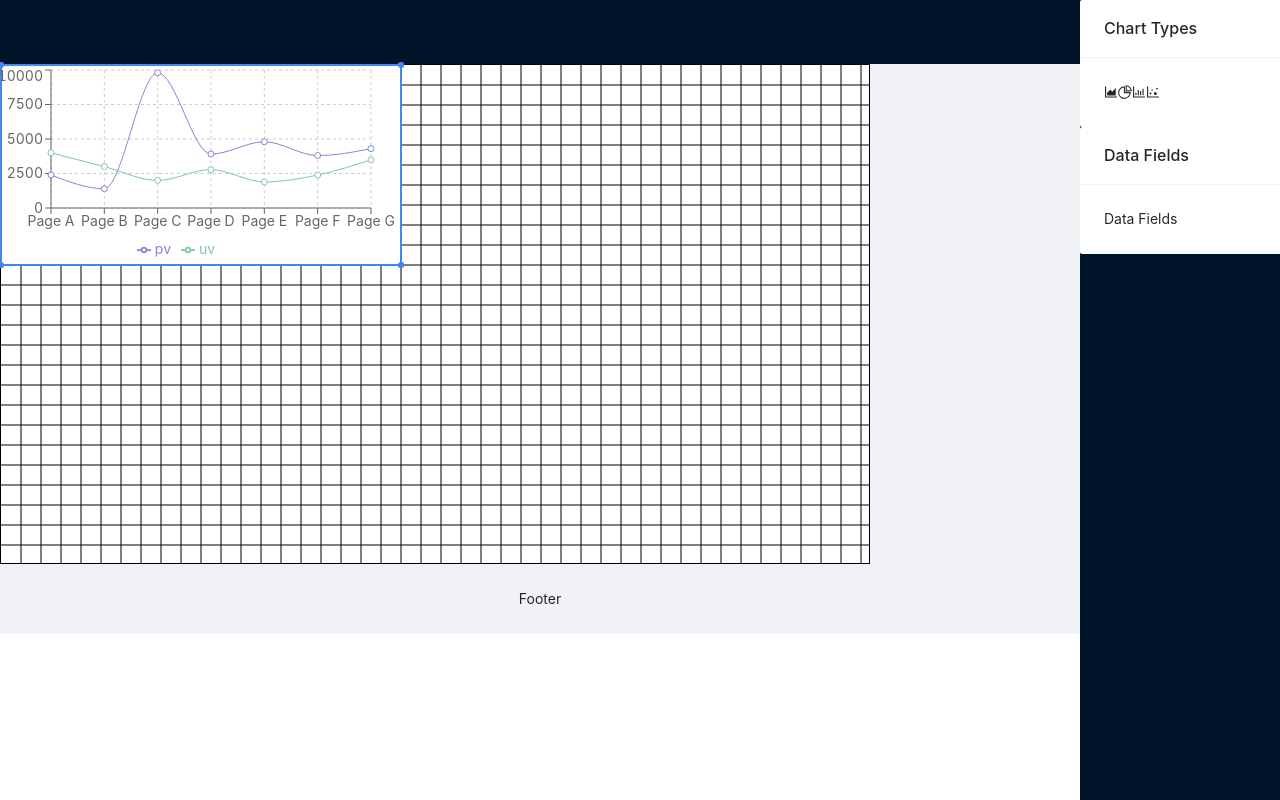
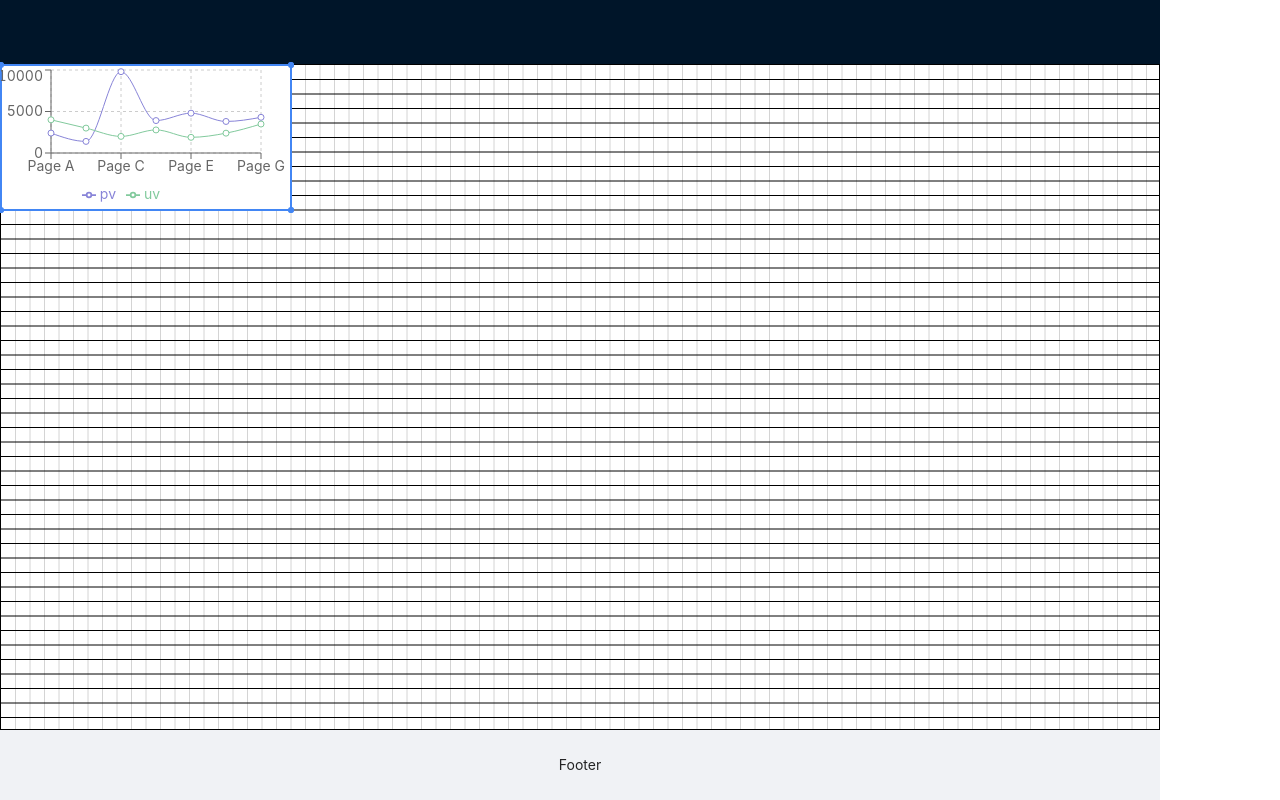
Before and after one commit to ntyukaev/everblaze, a React (Create React App) app: page / in a window 1280 px wide. Built offline with nearby package versions, Linux system fonts and the light colour scheme.

Commit message:
Squashed commit of the following:
commit 2c836ac9651945580f73fa6fa3570c1a83805191
Author: Nikolay Tyukaev <ntyukaev@gmail.com>
Date:   Fri Jun 17 13:10:09 2022 +0300

    scale grid

```diff
--- a/src/App.js
+++ b/src/App.js
@@ -1,10 +1,5 @@
 import React from 'react'
-import { Layout, Card } from 'antd'
-import {
-  AreaChartOutlined,
-  PieChartOutlined,
-  BarChartOutlined,
-  DotChartOutlined } from '@ant-design/icons'
+import { Layout } from 'antd'
 import 'antd/dist/antd.css'
 import Dashboard from './components/Dashboard'
 
@@ -12,11 +7,11 @@ const { Header, Content, Footer, Sider } = Layout
 
 const App = () => {
   return (
-    <Layout hasSider>
+    <Layout className='main-wrapper' hasSider>
       <Layout
         className="site-layout"
         style={{
-          marginRight: 200,
+          marginRight: 120,
         }}
       >
         <Header
@@ -29,6 +24,8 @@ const App = () => {
           style={{
             margin: '0',
             overflow: 'initial',
+            width: '100%',
+            height: '100%'
           }}
         >
           <Dashboard />
@@ -42,6 +39,8 @@ const App = () => {
         </Footer>
       </Layout>
       <Sider
+        theme='light'
+        width={120}
         style={{
           overflow: 'auto',
           height: '100vh',
@@ -51,27 +50,7 @@ const App = () => {
           bottom: 0,
         }}
       >
-        <Card
-          title="Chart Types"
-          bordered={false}
-          style={{
-            width: 300,
-          }}
-        >
-          <AreaChartOutlined />
-          <PieChartOutlined />
-          <BarChartOutlined />
-          <DotChartOutlined />
-        </Card>
-        <Card
-          title="Data Fields"
-          bordered={false}
-          style={{
-            width: 300,
-          }}
-        >
-          Data Fields
-        </Card>
+
       </Sider>
     </Layout>
   );
--- a/src/components/ChartContainer.js
+++ b/src/components/ChartContainer.js
@@ -3,6 +3,7 @@ import './ChartContainer.css'
 import ChartExample from './ChartExample'
 
 const ChartContainer = ({ grid, bounds }) => {
+  console.log(grid.x, grid.y)
   return (
     <Draggable
       grid={grid}
--- a/src/components/Dashboard.js
+++ b/src/components/Dashboard.js
@@ -1,4 +1,4 @@
-import { useState } from "react"
+import { useEffect, useRef, useState } from "react"
 import styled from 'styled-components'
 import _ from 'lodash'
 import './Dashboard.css'
@@ -23,7 +23,7 @@ const createGrid = (width, height, resolution) => {
     line.setAttribute('x2', e * resolution)
     line.setAttribute('y1', 0)
     line.setAttribute('y2', height)
-    line.setAttribute('stroke', 'black')
+    line.setAttribute('stroke', 'rgb(212, 212, 212)')
     line.setAttribute('stroke-width', '1px')
     svg.append(line)
   })
@@ -56,11 +56,22 @@ const DashboardContainer = styled.div.attrs(({ width, height, resolution }) => (
   `
 
 const Dashboard = () => {
-  const [width, setWidth] = useState(870)
-  const [height, setHeight] = useState(500)
-  const [resolution, setResolution] = useState(20)
+  const ref = useRef(null)
+  const [width, setWidth] = useState(0)
+  const [height, setHeight] = useState(0)
+  const [resolution, setResolution] = useState(0)
+
+  useEffect(() => {
+    const height = ref.current.parentElement.offsetHeight
+    const width = ref.current.parentElement.offsetWidth
+    const resolution = width / 80
+    setHeight(height)
+    setWidth(width)
+    setResolution(resolution)
+  }, [])
+
   return (
-    <DashboardContainer width={width} height={height} resolution={resolution}>
+    <DashboardContainer ref={ref} width={width} height={height} resolution={resolution}>
       <ChartContainer
         grid={{ x: resolution, y: resolution }}
         bounds={{ left: 0, top: 0, right: width, bottom: height }}
--- a/src/components/Draggable.js
+++ b/src/components/Draggable.js
@@ -35,6 +35,16 @@ const Draggable = (props) => {
     dragDiffY: null,
     resizingDirections: []
   })
+
+  useEffect(() => {
+    setObjectState({
+      ...objectState,
+      width: props.size.x,
+      height: props.size.y,
+      x: props.defaultPosition.x,
+      y: props.defaultPosition.y
+    })
+  }, [props.size.x, props.size.y, props.defaultPosition.x, props.defaultPosition.y])
 
   useEffect(() => {
     if (isResizing) {
--- /dev/null
+++ b/src/index.css
@@ -0,0 +1,3 @@
+html, body, #root, .main-wrapper {
+  height: 100%;
+}
--- a/src/index.js
+++ b/src/index.js
@@ -3,6 +3,7 @@ import ReactDOM from 'react-dom/client';
 import { Provider } from 'react-redux'
 import configureStore from './store'
 import App from './App';
+import './index.css'
 
 const root = ReactDOM.createRoot(document.getElementById('root'));
 root.render(
```
